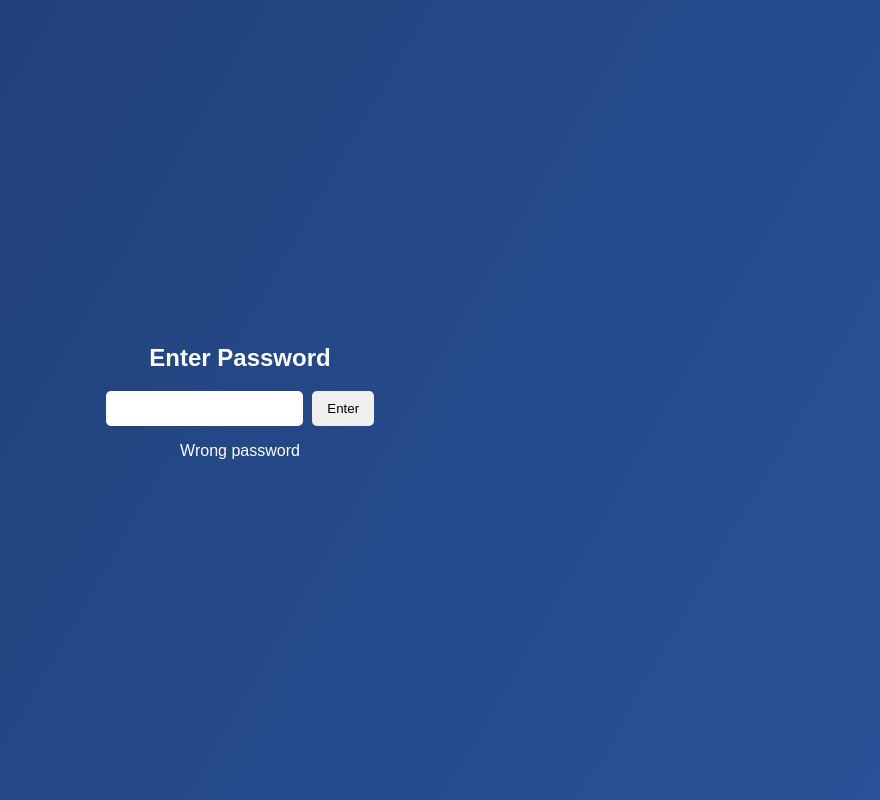
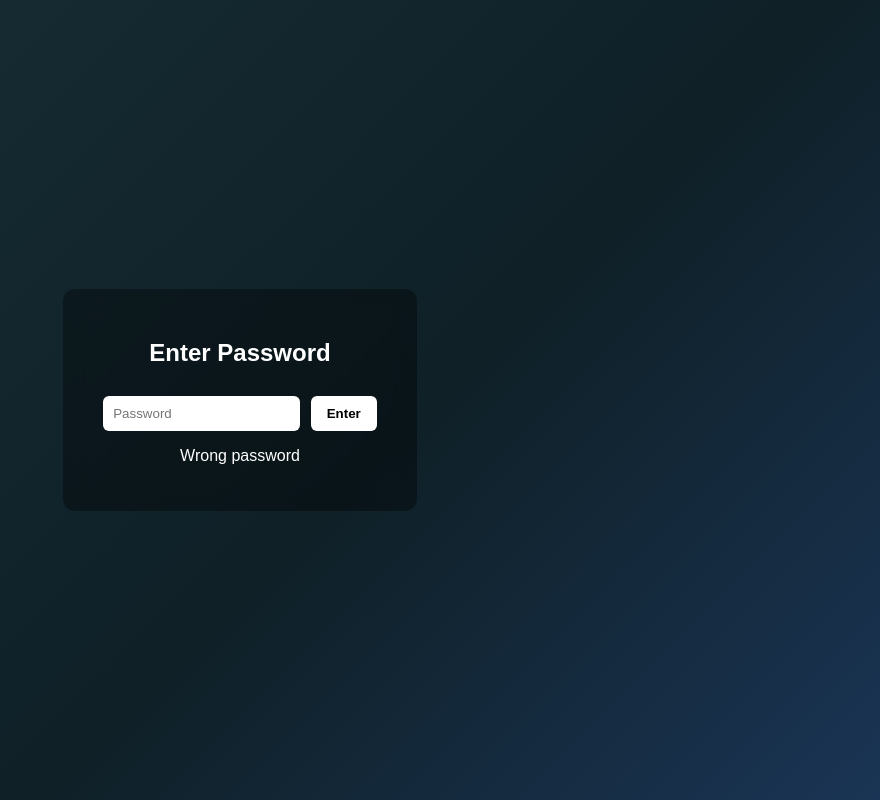
Before and after one commit to mshah005/mshah005.github.io, a plain HTML site: page index.html in a window 1280 px wide. Both pictures are taken after a click on the button "Enter". Shown: the whole page, without its empty margins (400-1280 px from the left). Drawn offline with Linux system fonts and the light colour scheme.

Commit message:
Enhance login page with improved styles and functionality

```diff
--- a/index.html
+++ b/index.html
@@ -1,6 +1,7 @@
 <!DOCTYPE html>
-<html>
+<html lang="en">
 <head>
+  <meta charset="UTF-8">
   <title>Welcome</title>
   <style>
     body {
@@ -9,48 +10,100 @@
       display: flex;
       justify-content: center;
       align-items: center;
-      background: linear-gradient(120deg, #1e3c72, #2a5298);
       font-family: Arial, sans-serif;
       color: white;
+
+      background: linear-gradient(
+        -45deg,
+        #1e3c72,
+        #2a5298,
+        #0f2027,
+        #203a43,
+        #2c5364
+      );
+      background-size: 400% 400%;
+      animation: gradientBG 12s ease infinite;
     }
+
+    @keyframes gradientBG {
+      0% { background-position: 0% 50%; }
+      50% { background-position: 100% 50%; }
+      100% { background-position: 0% 50%; }
+    }
+
     .box {
+      background: rgba(0, 0, 0, 0.35);
+      padding: 30px 40px;
+      border-radius: 12px;
       text-align: center;
+      backdrop-filter: blur(10px);
+      animation: fadeIn 1s ease;
     }
+
+    @keyframes fadeIn {
+      from { opacity: 0; transform: translateY(10px); }
+      to { opacity: 1; transform: translateY(0); }
+    }
+
     input {
       padding: 10px;
-      border-radius: 5px;
+      border-radius: 6px;
       border: none;
+      outline: none;
+      margin-top: 10px;
     }
+
     button {
-      padding: 10px 15px;
-      margin-left: 5px;
+      padding: 10px 16px;
+      margin-left: 6px;
+      border-radius: 6px;
       border: none;
-      border-radius: 5px;
       cursor: pointer;
+      background: white;
+      color: black;
+      font-weight: bold;
+    }
+
+    button:hover {
+      opacity: 0.85;
+    }
+
+    a {
+      color: white;
+      text-decoration: none;
+      font-weight: bold;
+    }
+
+    a:hover {
+      text-decoration: underline;
     }
   </style>
 </head>
 
 <body>
+
+  <!-- LOGIN -->
   <div class="box" id="login">
     <h2>Enter Password</h2>
-    <input type="password" id="pw">
+    <input type="password" id="pw" placeholder="Password">
     <button onclick="check()">Enter</button>
     <p id="err"></p>
   </div>
 
+  <!-- CONTENT -->
   <div class="box" id="content" style="display:none;">
     <h1>Mohammed</h1>
-    <p>Digital / Marketing / Tech</p>
+    <p>Digital • Marketing • Tech</p>
+
     <p>
-      <a href="https://instagram.com/YOURNAME" style="color:white;">Instagram</a><br>
-      <a href="https://linkedin.com/in/YOURNAME" style="color:white;">LinkedIn</a>
+      <a href="https://instagram.com/YOURNAME" target="_blank">Instagram</a><br><br>
+      <a href="https://linkedin.com/in/YOURNAME" target="_blank">LinkedIn</a>
     </p>
   </div>
 
   <script>
     function check() {
-      if (document.getElementById("pw").value === "1234") {
+      if (document.getElementById("pw").value === "spq") {
         document.getElementById("login").style.display = "none";
         document.getElementById("content").style.display = "block";
       } else {
@@ -58,5 +111,6 @@
       }
     }
   </script>
+
 </body>
 </html>
```
